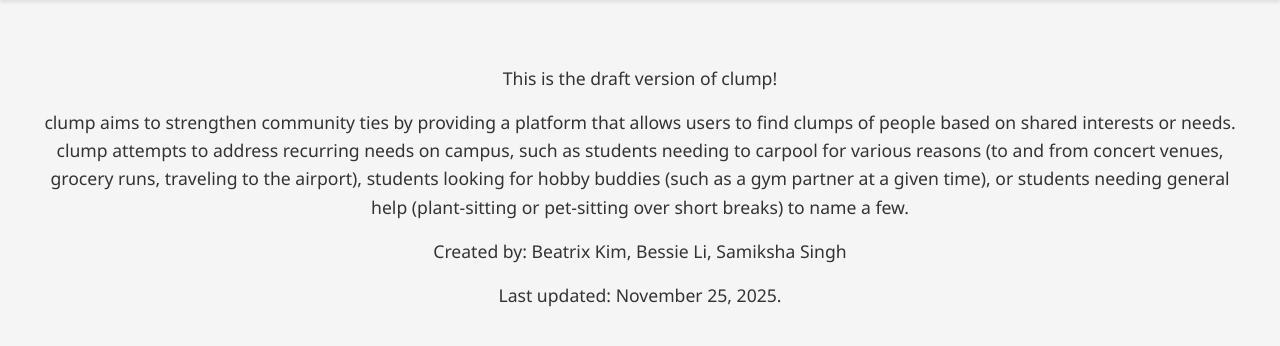
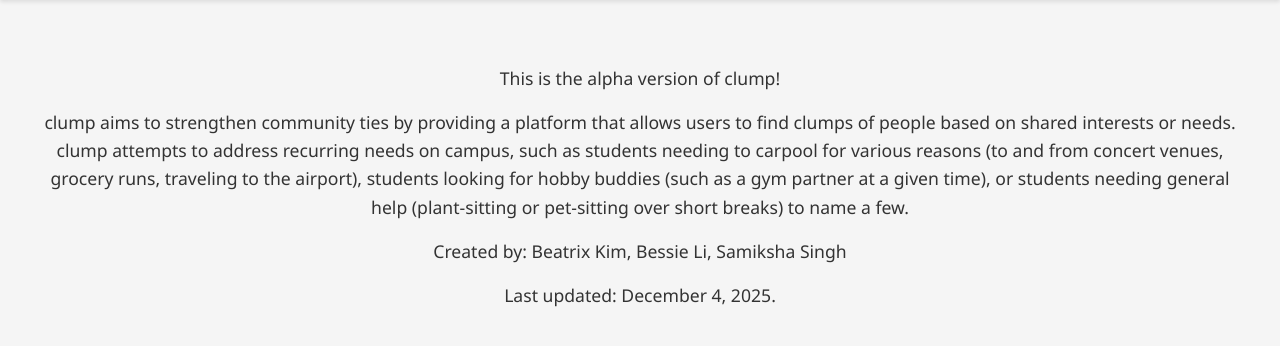
Before and after one commit to SamikshaSingh1904/proj2, a Flask app: page /about/ in a window 1280 px wide. Shown: the part 68-414 px from the top of the page. Run offline with Flask 3, Linux system fonts and the light colour scheme.

Commit message:
edited the about page

```diff
--- a/templates/about.html
+++ b/templates/about.html
@@ -10,7 +10,7 @@
 
 {% block main_content %}
     <div class="center-text">
-        <p>This is the draft version of clump!</p>
+        <p>This is the alpha version of clump!</p>
         <p>clump aims to strengthen community ties by providing a
             platform that allows users to find clumps of people based on
             shared interests or needs. clump attempts to address recurring
@@ -22,6 +22,6 @@
             to name a few.
         </p>
         <p>Created by: Beatrix Kim, Bessie Li, Samiksha Singh</p>
-        <p>Last updated: November 25, 2025.</p>
+        <p>Last updated: December 4, 2025.</p>
     </div>
 {% endblock %}
```
